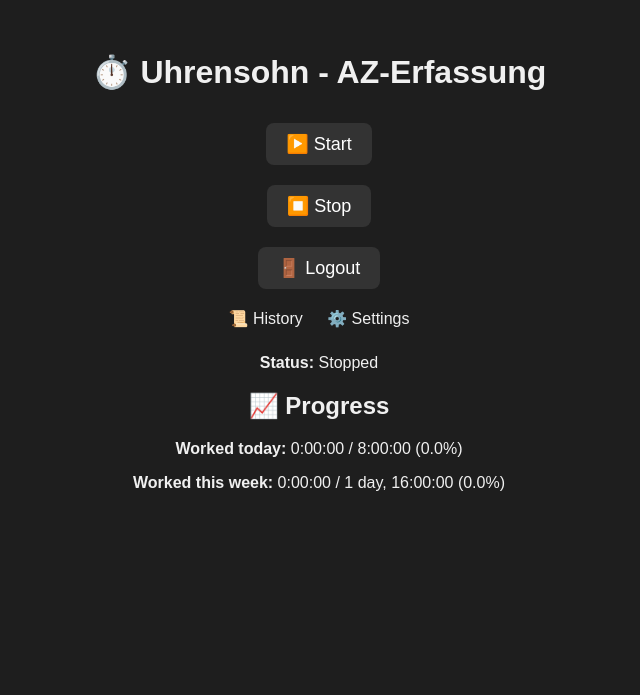
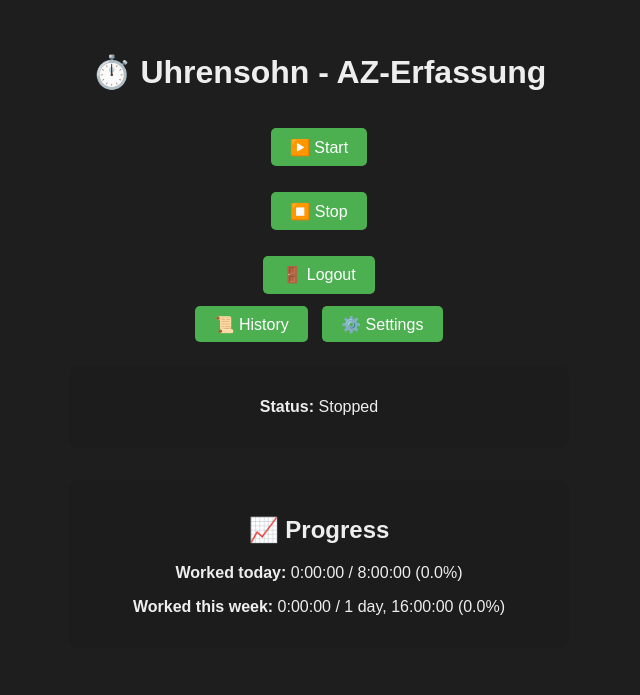
Before and after one commit to mootzen/timetrack, a Flask app: page / in a window 1280 px wide. Shown: the top 695 px of the page, without its empty margins (321-961 px from the left). Run offline with Flask 3, Linux system fonts and the light colour scheme; the visitor is signed in with stand-in values (Sample User, id 1).

Commit message:
Add files via upload

```diff
--- a/timetracker/static/style.css
+++ b/timetracker/static/style.css
@@ -1,84 +1,77 @@
+
 :root {
-  --background-color: #f0f0f0;
-  --text-color: #333;
-  --card-bg: #ffffff;
-  --button-bg: #e0e0e0;
-  --button-text: #000000;
+  --bg-color-light: #f0f0f0;
+  --text-color-light: #333;
+  --bg-color-dark: #1e1e1e;
+  --text-color-dark: #eee;
+  --accent-color: #4CAF50;
 }
 
-[data-theme="dark"] {
-  --background-color: #1e1e1e;
-  --text-color: #f0f0f0;
-  --card-bg: #2c2c2c;
-  --button-bg: #333333;
-  --button-text: #ffffff;
+html[data-theme='light'] {
+  background-color: var(--bg-color-light);
+  color: var(--text-color-light);
+}
+
+html[data-theme='dark'] {
+  background-color: var(--bg-color-dark);
+  color: var(--text-color-dark);
 }
 
 body {
   font-family: Arial, sans-serif;
-  background: var(--background-color);
-  color: var(--text-color);
+  margin: 0;
+  padding: 2em;
   text-align: center;
-  margin: 0;
-  padding: 2rem;
-}
-
-h1, h2 {
-  color: var(--text-color);
-}
-
-.button {
-  padding: 10px 20px;
-  margin: 10px;
-  font-size: 18px;
-  border: none;
-  border-radius: 8px;
-  background: var(--button-bg);
-  color: var(--button-text);
-  cursor: pointer;
-}
-
-a.link {
-  margin: 10px;
-  display: inline-block;
-  text-decoration: none;
-  font-size: 16px;
-  color: var(--text-color);
 }
 
 .container {
-  max-width: 600px;
-  margin: 0 auto;
+  max-width: 500px;
+  margin: auto;
 }
 
-table {
-  width: 100%;
-  border-collapse: collapse;
-  background: var(--card-bg);
+h1 {
+  margin-bottom: 1em;
 }
 
-th, td {
-  border: 1px solid #ccc;
-  padding: 10px;
-  text-align: left;
+form, .link, .summary {
+  margin: 1em 0;
 }
 
-th {
-  background-color: var(--button-bg);
+button, .link {
+  padding: 0.6em 1.2em;
+  margin: 0.3em;
+  font-size: 1em;
+  border: none;
+  background-color: var(--accent-color);
+  color: white;
+  cursor: pointer;
+  border-radius: 5px;
+  text-decoration: none;
 }
 
-.summary {
-  margin-top: 20px;
-  font-size: 16px;
+button:hover, .link:hover {
+  opacity: 0.9;
+}
+
+input, select {
+  padding: 0.5em;
+  font-size: 1em;
+  margin: 0.5em 0;
+  width: 100%;
+  max-width: 300px;
+}
+
+.status, .summary {
+  margin-top: 2em;
+  padding: 1em;
+  border-radius: 8px;
+  background-color: rgba(0, 0, 0, 0.05);
 }
 
 @media (max-width: 600px) {
-  body {
-    padding: 1rem;
-  }
-
-  .button {
-    font-size: 16px;
-    padding: 8px 16px;
+  button, .link {
+    width: 100%;
+    display: block;
+    margin: 0.5em 0;
   }
 }
```
